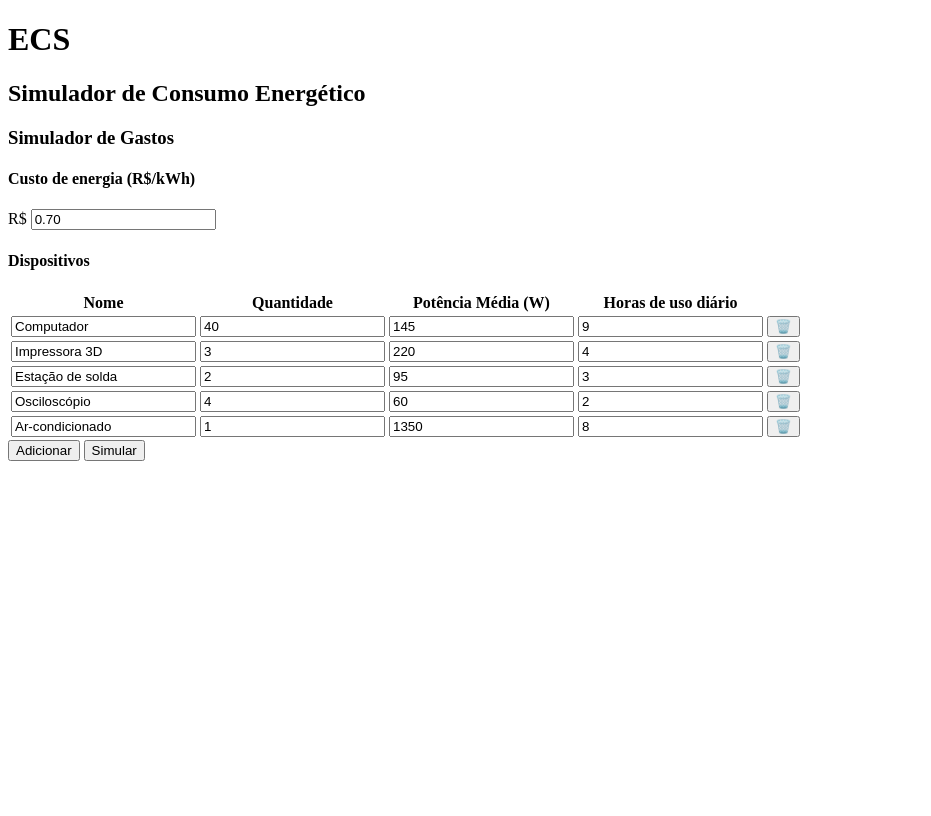
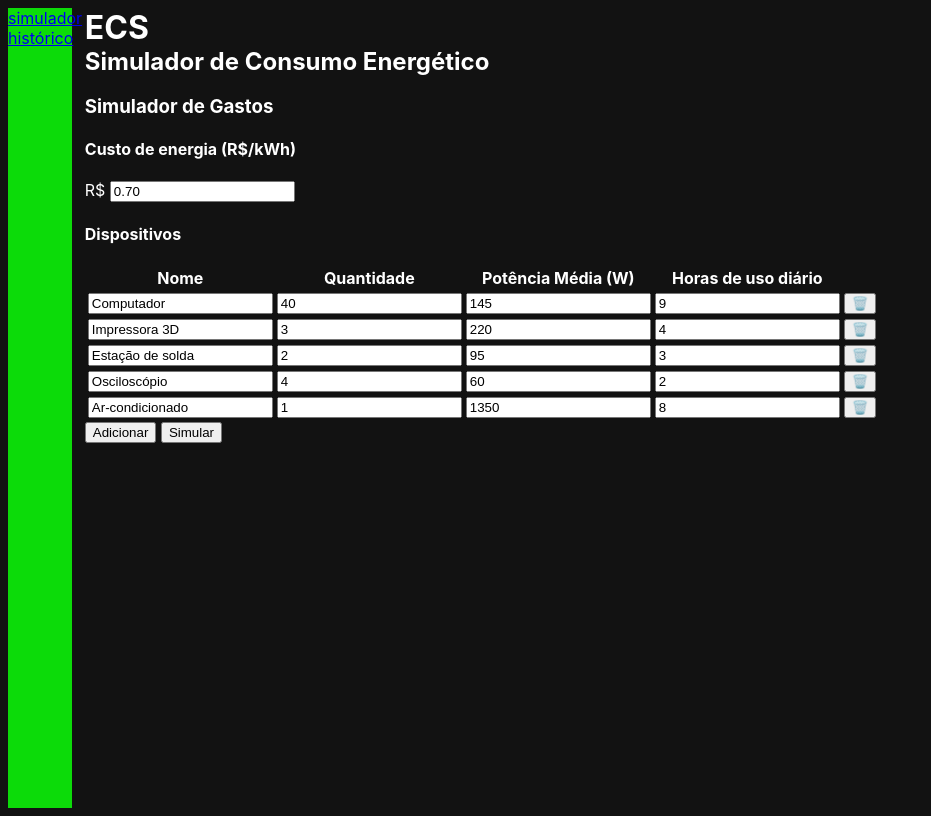
Before and after one commit to fnmatheus/trabalho_final_progamacao, a Django app: page / in a window 1280 px wide. Shown: the whole page, without its empty margins (0-931 px from the left). Before the commit the page ends 461 px from the top, so only its background shows below. Run offline with Django 5.2, Linux system fonts and the light colour scheme.

Commit message:
feat: adding home page css

```diff
--- a/simulator/static/simulator/script.js
+++ b/simulator/static/simulator/script.js
@@ -62,6 +62,7 @@ function initDevicesTable() {
 // função responsável por alterar a visibilidade do formulario de adicionar novo dispositivo
 function addDeviceFormDisplay(stats) {
     const addDeviceFormDiv = document.getElementById("device-form");
+    addDeviceForm.reset();
     addDeviceFormDiv.style.display = stats;
 }
 
--- /dev/null
+++ b/simulator/static/simulator/style.css
@@ -0,0 +1,36 @@
+:root {
+  --background: #121212;
+  --surface: #1e1e1e;
+  --primary: #0CDB09; /* verde vibrante */
+  --text-primary: #ffffff;
+  --text-secondary: #cccccc;
+  --border-color: #2a2a2a;
+}
+
+body {
+    display: flex;
+    height: 100vh;
+    background-color: var(--background);
+    color: var(--text-primary);
+    font-family: 'Inter', sans-serif;
+    overflow: hidden;
+}
+
+.site-header {
+}
+
+.header-text {
+}
+
+.header-text h1, .header-text h2 {
+    margin: 0;
+}
+
+.sidebar {
+    display: flex;
+    width: 5vw;
+    height: 100%;
+    flex-direction: column;
+    background-color: var(--primary);
+    margin-right: 1vw;
+}
--- a/simulator/templates/simulator/home.html
+++ b/simulator/templates/simulator/home.html
@@ -3,21 +3,29 @@
 <!DOCTYPE html>
 <html lang="pt-br">
     <head>
+        <meta charset="UTF-8">
         <title>ECS</title>
+        <link rel="stylesheet" href="{% static 'simulator/style.css' %}?v=3">
     </head>
     <body>
-        <header>
+        <aside class="sidebar">
+            <a href="/">simulador</a>
+            <a href="/history">histórico</a>
+        </aside>
+        <div>
+            <header class="site-header">
                 <!-- Header da página -->
+                <div class="header-text">
                     <h1>ECS</h1>
                     <h2>Simulador de Consumo Energético</h2>
+                </div>
             </header>
-        <main>
-            <aside></aside>
-            <section>
+            <main class="container">
+                <section class="content">
                     <!-- Sessão do simulador -->
                     <h3>Simulador de Gastos</h3>
                     <div>
-                    <div>
+                        <div class="energia-custo">
                             <h4>Custo de energia (R$/kWh)</h4>
                             <span>
                                 R$
@@ -46,12 +54,15 @@
                                 -->
                             </tbody>
                         </table>
+                    </div>
+                    <div class="actions">
                         <button onclick="addDeviceFormDisplay('block')">Adicionar</button>
                         <button>Simular</button>
                     </div>
                     <div id="device-form" style="display: none">
                         <!-- Formulario para adicionar novo dispositivo -->
-                    <div>
+                        <div class="modal-content">
+                            <div class="modal-header">
                                 <h3>Adicionar Dispositivo</h3>
                                 <button onclick="addDeviceFormDisplay('none')">x</button>
                             </div>
@@ -98,8 +109,10 @@
                                 <button type="submit">Adicionar</button>
                             </form>
                         </div>
+                    </div>
                 </section>
+        </div>
         </main>
     </body>
-    <script src="{% static 'simulator/script.js' %}?v=2"></script>
+    <script src="{% static 'simulator/script.js' %}?v=1"></script>
 </html>
```
Lines whose indentation alone changed are shown as unchanged.
